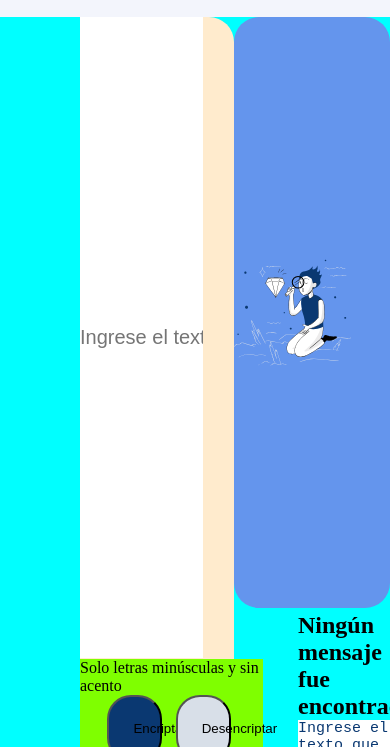
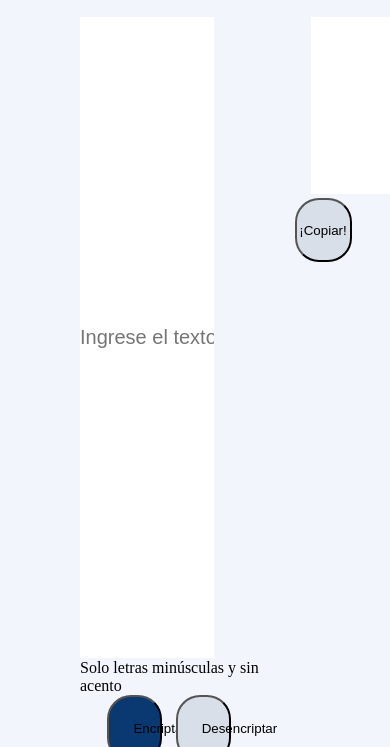
Before and after one commit to gabrielarossi1/Challenge-Oracle-ONE, a plain HTML site: page index.html in a window 390 px wide. Both pictures are taken after a click on the button "Encriptar". Shown: the part 97-844 px from the top of the page. Drawn offline with nearby package versions, Linux system fonts and the light colour scheme.

Commit message:
listo sin responsive

```diff
--- a/index.html
+++ b/index.html
@@ -17,27 +17,30 @@
     <main>
         <div class="container">
             <div class="left">
-                <input class="text-input" type="text" placeholder="Ingrese el texto aquí">
+                <input class="text-input" id="text-input" type="text" placeholder="Ingrese el texto aquí">
             </div>
             <div class="right">
-                <img class="imgDer"src="./images/muneco.svg" alt="Muñeco con lupa">
-                <h2 class="texto">Ningún mensaje fue encontrado</h2>
-                <textarea class="texto2" name="name" rows="8"  cols="80">Ingrese el texto que desees encriptar o desencriptar</textarea>
+                <img class="imgDer" id="imgDer" src="./images/muneco.svg" alt="Muñeco con lupa">
+                <h2 class="texto" id="texto">Ningún mensaje fue encontrado</h2>
+                <textarea class="texto2" id="texto2" name="name" rows="8"  cols="80">Ingrese el texto que desees encriptar o desencriptar</textarea>
+                <button id="copiar" type="button" name="button" onclick="copiar()">¡Copiar!</button>
             </div>
         </div>
         <div class="left-button">
             <p>Solo letras minúsculas y sin acento</p>
-            <button type="button" class="btn-encriptar">Encriptar</button>
-            <button type="button" class="btn-desencriptar">Desencriptar</button>
+            <button type="button" class="btn-encriptar" onclick="encriptar()">Encriptar</button>
+            <button type="button" class="btn-desencriptar" onclick="desencriptar()">Desencriptar</button>
         </div>
 
     </main>
 
     <footer>
-        <h4>Todos los derechos reservados Rossi Gabriela</h4>
+        <h4>©Todos los derechos reservados Rossi Gabriela</h4>
         <a href="https://www.linkedin.com/in/gabriela-edith-rossi-468638230/"><img src="./images/linkedin.png" alt=""></a>
         <a href="https://github.com/gabrielarossi1"><img src="./images/github.png" alt=""></a>
     </footer>
 
+    <script src="./main.js"></script>
+    <script src="https://unpkg.com/sweetalert/dist/sweetalert.min.js"></script>
 </body>
 </html>
--- a/main.js
+++ b/main.js
@@ -0,0 +1,47 @@
+// a - ai
+//e - enter
+//i - imes
+//o - ober
+//u -ufat
+
+// en orden primero la e, o, i, a y u
+
+function encriptar(){
+    var texto = document.getElementById("text-input").value.toLowerCase();
+    var txtCifrado = texto.replace(/e/igm,"enter");
+    var txtCifrado = txtCifrado.replace(/o/igm,"ober");
+    var txtCifrado = txtCifrado.replace(/i/igm,"imes");
+    var txtCifrado = txtCifrado.replace(/a/igm,"ai");
+    var txtCifrado = txtCifrado.replace(/u/igm,"ufat");
+
+    document.getElementById("imgDer").style.display = "none";
+    document.getElementById("texto").style.display = "none";
+    document.getElementById("texto2").innerHTML = txtCifrado;
+    document.getElementById("copiar").style.display = "show";
+    document.getElementById("copiar").style.display = "inherit";
+}
+
+function desencriptar(){
+    var texto = document.getElementById("text-input").value.toLowerCase();
+    var txtCifrado = texto.replace(/enter/igm,"e");
+    var txtCifrado = txtCifrado.replace(/ober/igm,"o");
+    var txtCifrado = txtCifrado.replace(/imes/igm,"i");
+    var txtCifrado = txtCifrado.replace(/ai/igm,"a");
+    var txtCifrado = txtCifrado.replace(/ufat/igm,"u");
+
+    document.getElementById("imgDer").style.display = "none";
+    document.getElementById("texto").style.display = "none";
+    document.getElementById("texto2").innerHTML = txtCifrado;
+    document.getElementById("copiar").style.display = "show";
+    document.getElementById("copiar").style.display = "inherit";
+}
+
+function copiar() {
+    var contenido = document.querySelector("#texto2");
+    contenido.select();
+    document.execCommand("copy");
+    swal({
+        text: "¡Se copió!",
+        icon: "success",
+      });
+}
--- a/style.css
+++ b/style.css
@@ -8,7 +8,7 @@ body{
     background-color: #F3F5FC;
 }
 main{
-    height: 95.5vh;
+    min-height: 95.5vh;
 }
 header{
     padding: 20px;
@@ -19,27 +19,23 @@ h1{
 }
 
 .container{
-    background-color: aqua;
     display: flex;
 }
 
 .left{
     height: 95vh;
     width: 47vw;
-    background-color: blanchedalmond;
     margin-left: 5rem;
     border-radius: 25px;
 }
 .right{
     height: 70vh;
     width: 40vw;
-    background-color: cornflowerblue;
     border-radius: 25px;
 }
 
 .left-button{
     width: 47vw;
-    background-color: chartreuse;
     margin-left: 5rem;
     position: relative;
     bottom: 10rem;
@@ -89,15 +85,25 @@ h1{
     margin-left: 5%;
     background-color: #D8DFE8;
 }
+#copiar{
+    margin-left: 33%;
+    width: 40%;
+    height: 4rem;
+    background-color: #D8DFE8;
+    border-radius: 24px;
+    display: none;
+}
 
 footer{
     display: flex;
-    background-color: red;
+    background-color: #0A3871;
+    color: #F3F5FC;
     text-align: center;
     height: 3rem;
 }
 footer >h4{
     margin-top: 15px;
+    margin-left: 3rem;
 }
 a > img{
     height: 2rem;
```
